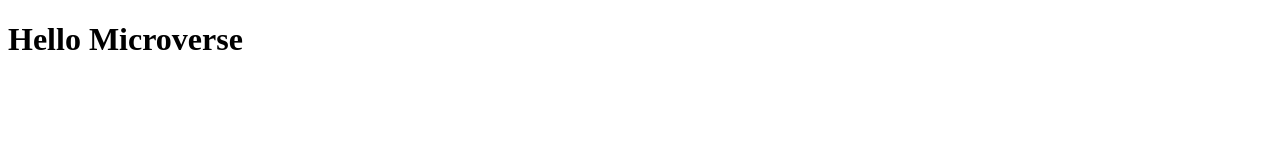
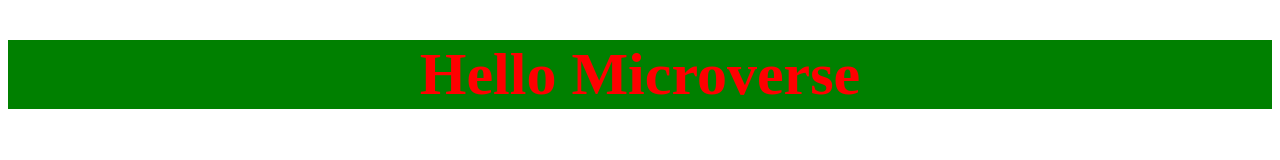
Before and after one commit to karam084/Hello_Microverse, a plain HTML site: page index.html in a window 1280 px wide. Drawn offline with Linux system fonts and the light colour scheme.

Commit message:
Add style.css file with width, colo, background, align item, text align and font size

```diff
--- a/index.html
+++ b/index.html
@@ -1,13 +1,13 @@
 <!DOCTYPE html>
 <html lang="en">
   <head>
-        <meta charset="UTF-8">
-        <meta name="viewport" content="width=device-width, initial-scale=1">
+    <meta charset="UTF-8" />
+    <meta name="viewport" content="width=device-width, initial-scale=1" />
     <title>Hello Microverse</title>
-        <link rel="stylesheet" href="style.css">
+    <link rel="stylesheet" href="style.css" />
   </head>
   <body>
-        <header class="headr">
+    <header class="header-tag">
       <h1>Hello Microverse</h1>
     </header>
   </body>
--- /dev/null
+++ b/style.css
@@ -0,0 +1,8 @@
+.header-tag {
+  width: 100%;
+  background-color: green;
+  color: red;
+  align-items: center;
+  text-align: center;
+  font-size: 30px;
+}
```
Lines whose indentation alone changed are shown as unchanged.
